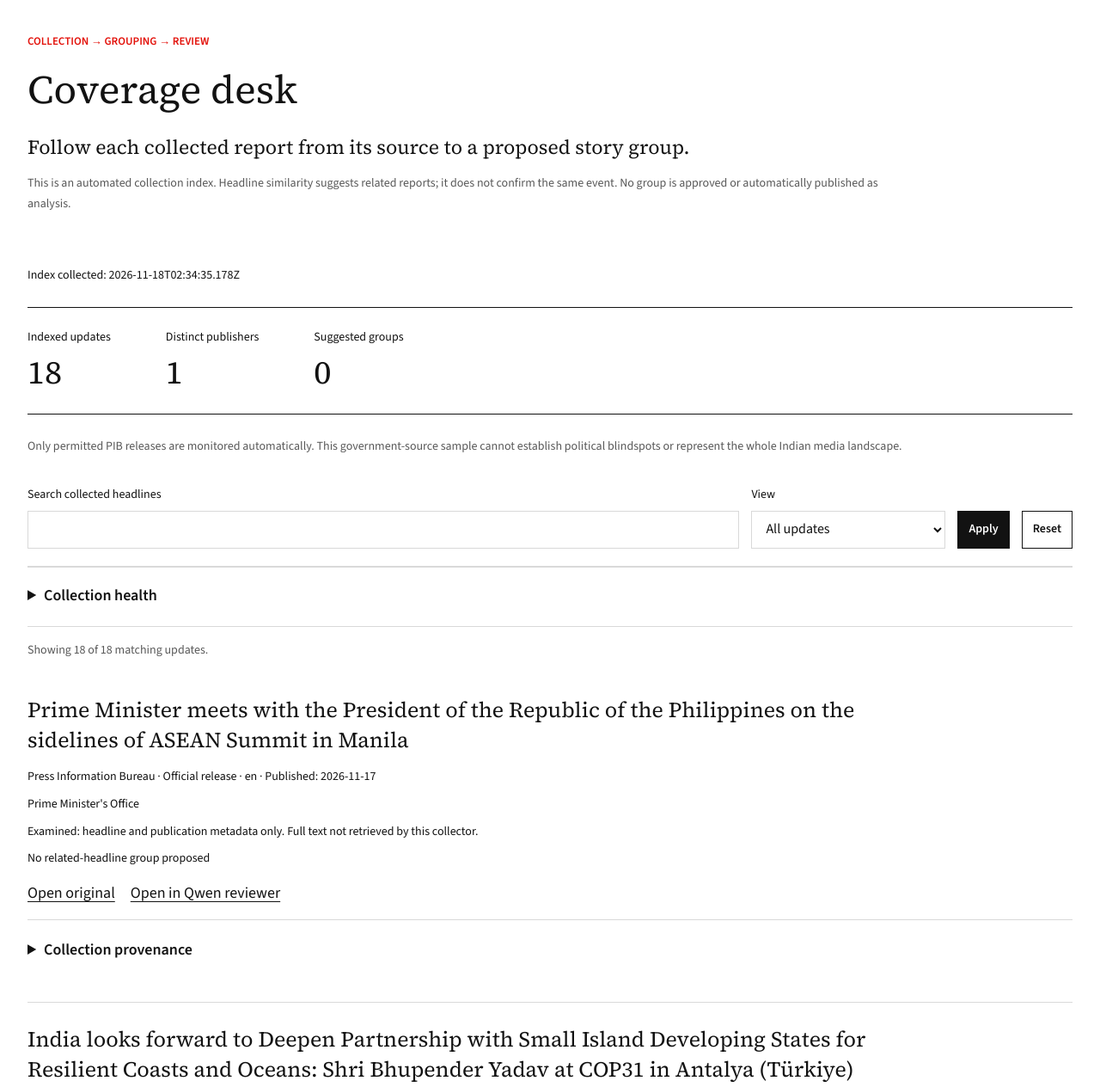
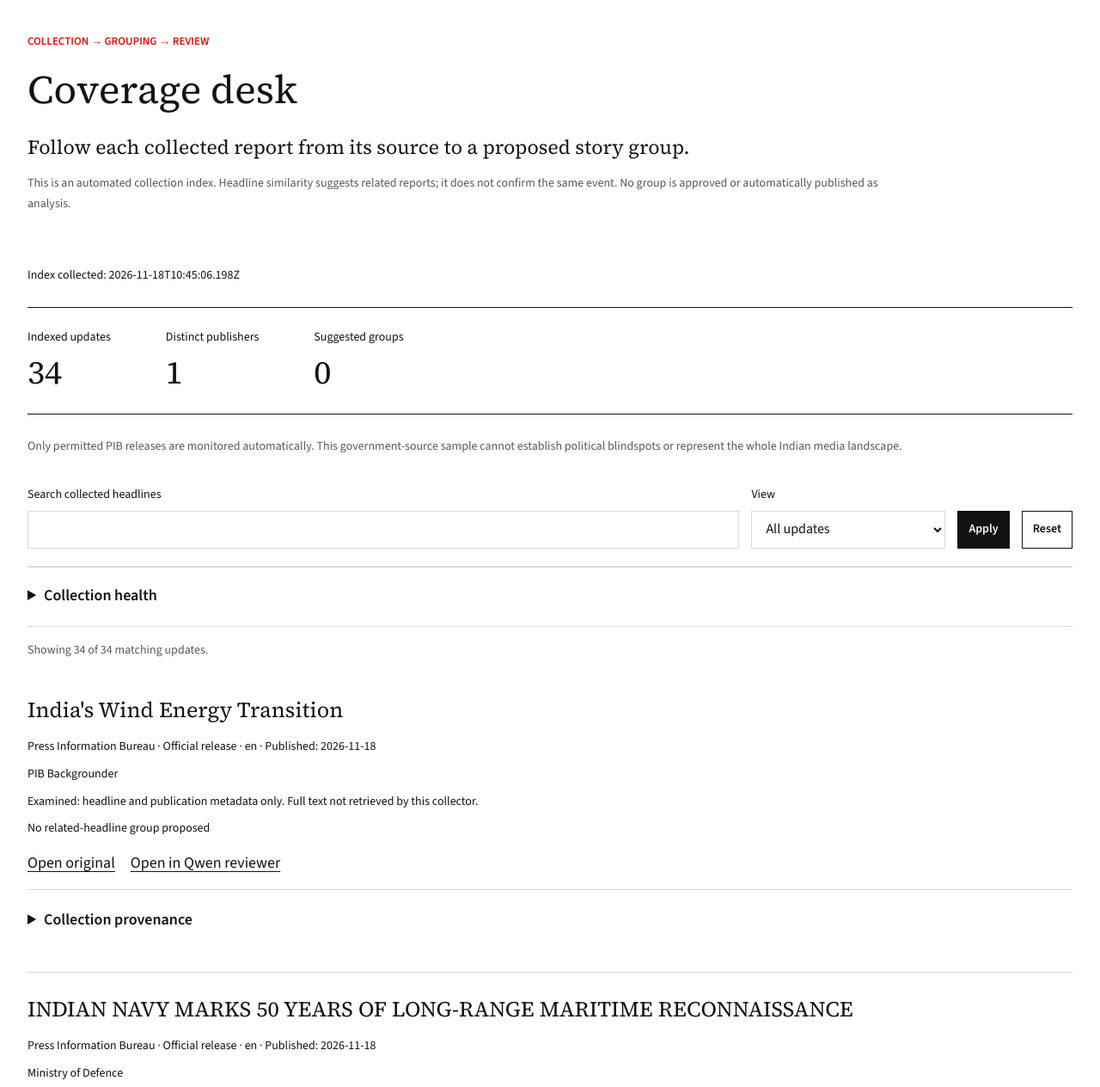
Before and after one commit to Parthawe/india-news-project, a plain HTML site: page en/coverage-desk/index.html in a window 1280 px wide. Shown: the part 185-1449 px from the top of the page at 86% size. Drawn offline with Linux system fonts and the light colour scheme.

Commit message:
Update daily official news links

```diff
--- a/news/coverage-index.json
+++ b/news/coverage-index.json
@@ -1,6 +1,6 @@
 {
   "version": 1,
-  "collectedAt": "2026-11-18T02:34:35.178Z",
+  "collectedAt": "2026-11-18T10:45:06.198Z",
   "scope": {
     "sourceIds": [
       "pib-en"
@@ -14,24 +14,322 @@
     {
       "url": "https://www.pib.gov.in/RssMain.aspx?ModId=6&Lang=1&Regid=3&reg=48",
       "status": "ok",
-      "accepted": 18,
+      "accepted": 16,
       "attempted": 20,
-      "excluded": 2,
+      "excluded": 4,
       "failures": [
         {
-          "id": "pib-2337657",
-          "url": "https://www.pib.gov.in/PressReleasePage.aspx?PRID=2337657",
+          "id": "pib-2337844",
+          "url": "https://www.pib.gov.in/PressReleasePage.aspx?PRID=2337844",
           "status": "publication_date_unavailable"
         },
         {
-          "id": "pib-2337653",
-          "url": "https://www.pib.gov.in/PressReleasePage.aspx?PRID=2337653",
+          "id": "pib-2337836",
+          "url": "https://www.pib.gov.in/PressReleasePage.aspx?PRID=2337836",
+          "status": "publication_date_unavailable"
+        },
+        {
+          "id": "pib-2337830",
+          "url": "https://www.pib.gov.in/PressReleasePage.aspx?PRID=2337830",
+          "status": "publication_date_unavailable"
+        },
+        {
+          "id": "pib-2337808",
+          "url": "https://www.pib.gov.in/PressReleasePage.aspx?PRID=2337808",
           "status": "publication_date_unavailable"
         }
       ]
     }
   ],
   "articles": [
+    {
+      "id": "pib-2337735",
+      "title": "India's Wind Energy Transition",
+      "url": "https://www.pib.gov.in/PressReleasePage.aspx?PRID=2337735",
+      "publisher": "Press Information Bureau",
+      "language": "en",
+      "publishedDate": "2026-11-18",
+      "publishedDateText": "Posted On: 18 NOV 2026 11:00AM by PIB Delhi",
+      "collectedAt": "2026-11-18T10:45:06.198Z",
+      "sourceFeed": "https://www.pib.gov.in/RssMain.aspx?ModId=6&Lang=1&Regid=3&reg=48",
+      "ministry": "PIB Backgrounder",
+      "firstSeenAt": "2026-11-18T10:45:06.198Z",
+      "lastSeenAt": "2026-11-18T10:45:06.198Z",
+      "headlineSha256": "e9704cdafa481a43f72b1f469ad5d2953946df77a2eae3f044ee238a393a88b4",
+      "materialExamined": "headline_and_publication_metadata",
+      "bodyRetrieved": false,
+      "sourceId": "pib-en"
+    },
+    {
+      "id": "pib-2337736",
+      "title": "INDIAN NAVY MARKS 50 YEARS OF LONG-RANGE MARITIME RECONNAISSANCE",
+      "url": "https://www.pib.gov.in/PressReleasePage.aspx?PRID=2337736",
+      "publisher": "Press Information Bureau",
+      "language": "en",
+      "publishedDate": "2026-11-18",
+      "publishedDateText": "Posted On: 18 NOV 2026 11:00AM by PIB Delhi",
+      "collectedAt": "2026-11-18T10:45:06.198Z",
+      "sourceFeed": "https://www.pib.gov.in/RssMain.aspx?ModId=6&Lang=1&Regid=3&reg=48",
+      "ministry": "Ministry of Defence",
+      "firstSeenAt": "2026-11-18T10:45:06.198Z",
+      "lastSeenAt": "2026-11-18T10:45:06.198Z",
+      "headlineSha256": "747f0646fb4cbeb4fd6e13b75edecb91d8edd79f21049750ca410bec8c2e4206",
+      "materialExamined": "headline_and_publication_metadata",
+      "bodyRetrieved": false,
+      "sourceId": "pib-en"
+    },
+    {
+      "id": "pib-2337753",
+      "title": "Prime Minister shares Sanskrit Subhashitam highlighting the importance of balance in maintaining health and happiness",
+      "url": "https://www.pib.gov.in/PressReleasePage.aspx?PRID=2337753",
+      "publisher": "Press Information Bureau",
+      "language": "en",
+      "publishedDate": "2026-11-18",
+      "publishedDateText": "Posted On: 18 NOV 2026 11:45AM by PIB Delhi",
+      "collectedAt": "2026-11-18T10:45:06.198Z",
+      "sourceFeed": "https://www.pib.gov.in/RssMain.aspx?ModId=6&Lang=1&Regid=3&reg=48",
+      "ministry": "Prime Minister's Office",
+      "firstSeenAt": "2026-11-18T10:45:06.198Z",
+      "lastSeenAt": "2026-11-18T10:45:06.198Z",
+      "headlineSha256": "b156b3502bd2819bf22f5a06b085f995ebb21f0d855936ae8943fc6ba28a7b45",
+      "materialExamined": "headline_and_publication_metadata",
+      "bodyRetrieved": false,
+      "sourceId": "pib-en"
+    },
+    {
+      "id": "pib-2337755",
+      "title": "Special Campaign 6: Achievements of Department of Water Resources, River Development & Ganga Rejuvenation",
+      "url": "https://www.pib.gov.in/PressReleasePage.aspx?PRID=2337755",
+      "publisher": "Press Information Bureau",
+      "language": "en",
+      "publishedDate": "2026-11-18",
+      "publishedDateText": "Posted On: 18 NOV 2026 11:49AM by PIB Delhi",
+      "collectedAt": "2026-11-18T10:45:06.198Z",
+      "sourceFeed": "https://www.pib.gov.in/RssMain.aspx?ModId=6&Lang=1&Regid=3&reg=48",
+      "ministry": "Ministry of Jal Shakti",
+      "firstSeenAt": "2026-11-18T10:45:06.198Z",
+      "lastSeenAt": "2026-11-18T10:45:06.198Z",
+      "headlineSha256": "cec194a21d65dff896fbebc4ef53c46de52557d052e2713332992c0f129e5138",
+      "materialExamined": "headline_and_publication_metadata",
+      "bodyRetrieved": false,
+      "sourceId": "pib-en"
+    },
+    {
+      "id": "pib-2337773",
+      "title": "3rd DHR-ICMR Health Research Excellence Summit Brings Together Over 600 Scientists, Researchers and Policymakers in New Delhi",
+      "url": "https://www.pib.gov.in/PressReleasePage.aspx?PRID=2337773",
+      "publisher": "Press Information Bureau",
+      "language": "en",
+      "publishedDate": "2026-11-18",
+      "publishedDateText": "Posted On: 18 NOV 2026 12:30PM by PIB Delhi",
+      "collectedAt": "2026-11-18T10:45:06.198Z",
+      "sourceFeed": "https://www.pib.gov.in/RssMain.aspx?ModId=6&Lang=1&Regid=3&reg=48",
+      "ministry": "Ministry of Health and Family Welfare",
+      "firstSeenAt": "2026-11-18T10:45:06.198Z",
+      "lastSeenAt": "2026-11-18T10:45:06.198Z",
+      "headlineSha256": "72a2fb29bc2b40b1c2baf964f03704bc5aad89a68492dd27106293978ea4b037",
+      "materialExamined": "headline_and_publication_metadata",
+      "bodyRetrieved": false,
+      "sourceId": "pib-en"
+    },
+    {
+      "id": "pib-2337786",
+      "title": "Ministry of Youth Affairs & Sports Constitutes High-Level Committee to Build a Sustainable Sports League Ecosystem in India",
+      "url": "https://www.pib.gov.in/PressReleasePage.aspx?PRID=2337786",
+      "publisher": "Press Information Bureau",
+      "language": "en",
+      "publishedDate": "2026-11-18",
+      "publishedDateText": "Posted On: 18 NOV 2026 12:48PM by PIB Delhi",
+      "collectedAt": "2026-11-18T10:45:06.198Z",
+      "sourceFeed": "https://www.pib.gov.in/RssMain.aspx?ModId=6&Lang=1&Regid=3&reg=48",
+      "ministry": "Ministry of Youth Affairs and Sports",
+      "firstSeenAt": "2026-11-18T10:45:06.198Z",
+      "lastSeenAt": "2026-11-18T10:45:06.198Z",
+      "headlineSha256": "2562f4969c275df4d93e66da50432e0e80fd019455d8db0386d5ca54cc82b3c4",
+      "materialExamined": "headline_and_publication_metadata",
+      "bodyRetrieved": false,
+      "sourceId": "pib-en"
+    },
+    {
+      "id": "pib-2337813",
+      "title": "India calls for Equity, Climate Justice and Fulfilment of Climate Finance Obligations at UNFCCC COP31, at Antalya (Türkiye)",
+      "url": "https://www.pib.gov.in/PressReleasePage.aspx?PRID=2337813",
+      "publisher": "Press Information Bureau",
+      "language": "en",
+      "publishedDate": "2026-11-18",
+      "publishedDateText": "Posted On: 18 NOV 2026 1:22PM by PIB Delhi",
+      "collectedAt": "2026-11-18T10:45:06.198Z",
+      "sourceFeed": "https://www.pib.gov.in/RssMain.aspx?ModId=6&Lang=1&Regid=3&reg=48",
+      "ministry": "Ministry of Environment, Forest and Climate Change",
+      "firstSeenAt": "2026-11-18T10:45:06.198Z",
+      "lastSeenAt": "2026-11-18T10:45:06.198Z",
+      "headlineSha256": "b71fe2a22173a396ef73e7eab75f09e1e3417002a45c9434ef2fa3a82acbf5d5",
+      "materialExamined": "headline_and_publication_metadata",
+      "bodyRetrieved": false,
+      "sourceId": "pib-en"
+    },
+    {
+      "id": "pib-2337815",
+      "title": "Department of Commerce Amends Guidelines of Four Interventions under Export Promotion Mission to Enhance Support for Exporters",
+      "url": "https://www.pib.gov.in/PressReleasePage.aspx?PRID=2337815",
+      "publisher": "Press Information Bureau",
+      "language": "en",
+      "publishedDate": "2026-11-18",
+      "publishedDateText": "Posted On: 18 NOV 2026 1:27PM by PIB Delhi",
+      "collectedAt": "2026-11-18T10:45:06.198Z",
+      "sourceFeed": "https://www.pib.gov.in/RssMain.aspx?ModId=6&Lang=1&Regid=3&reg=48",
+      "ministry": "Ministry of Commerce & Industry",
+      "firstSeenAt": "2026-11-18T10:45:06.198Z",
+      "lastSeenAt": "2026-11-18T10:45:06.198Z",
+      "headlineSha256": "2b2eee797fbd7d7da81366ac8d3a20708c302209f052c1aa989695e1f1872122",
+      "materialExamined": "headline_and_publication_metadata",
+      "bodyRetrieved": false,
+      "sourceId": "pib-en"
+    },
+    {
+      "id": "pib-2337816",
+      "title": "Dr. Mansukh Mandaviya Calls for Integrated National Sports Ecosystem built Around Universities",
+      "url": "https://www.pib.gov.in/PressReleasePage.aspx?PRID=2337816",
+      "publisher": "Press Information Bureau",
+      "language": "en",
+      "publishedDate": "2026-11-18",
+      "publishedDateText": "Posted On: 18 NOV 2026 1:26PM by PIB Delhi",
+      "collectedAt": "2026-11-18T10:45:06.198Z",
+      "sourceFeed": "https://www.pib.gov.in/RssMain.aspx?ModId=6&Lang=1&Regid=3&reg=48",
+      "ministry": "Ministry of Youth Affairs and Sports",
+      "firstSeenAt": "2026-11-18T10:45:06.198Z",
+      "lastSeenAt": "2026-11-18T10:45:06.198Z",
+      "headlineSha256": "3cc422b3c8d57285ef5552905f12a2b49f993deb70e425ac2f171aa5d579f4f8",
+      "materialExamined": "headline_and_publication_metadata",
+      "bodyRetrieved": false,
+      "sourceId": "pib-en"
+    },
+    {
+      "id": "pib-2337817",
+      "title": "IEPFA and SEBI Organise \"Niveshak Shivir\" in New Delhi to Resolve Investor Grievances and Unclaimed Dividend Claims",
+      "url": "https://www.pib.gov.in/PressReleasePage.aspx?PRID=2337817",
+      "publisher": "Press Information Bureau",
+      "language": "en",
+      "publishedDate": "2026-11-18",
+      "publishedDateText": "Posted On: 18 NOV 2026 1:29PM by PIB Delhi",
+      "collectedAt": "2026-11-18T10:45:06.198Z",
+      "sourceFeed": "https://www.pib.gov.in/RssMain.aspx?ModId=6&Lang=1&Regid=3&reg=48",
+      "ministry": "Ministry of Corporate Affairs",
+      "firstSeenAt": "2026-11-18T10:45:06.198Z",
+      "lastSeenAt": "2026-11-18T10:45:06.198Z",
+      "headlineSha256": "1a721a0cabd30d1eb20c992a9cf705f92cdb4cef43293da749fa5684f33083c3",
+      "materialExamined": "headline_and_publication_metadata",
+      "bodyRetrieved": false,
+      "sourceId": "pib-en"
+    },
+    {
+      "id": "pib-2337828",
+      "title": "DRI seizes 148 kg alprazolam intermediate and over 1,046 kg raw materials and chemicals in clandestine drug manufacturing laboratory bust in Delhi; one arrested",
+      "url": "https://www.pib.gov.in/PressReleasePage.aspx?PRID=2337828",
+      "publisher": "Press Information Bureau",
+      "language": "en",
+      "publishedDate": "2026-11-18",
+      "publishedDateText": "Posted On: 18 NOV 2026 2:27PM by PIB Delhi",
+      "collectedAt": "2026-11-18T10:45:06.198Z",
+      "sourceFeed": "https://www.pib.gov.in/RssMain.aspx?ModId=6&Lang=1&Regid=3&reg=48",
+      "ministry": "Ministry of Finance",
+      "firstSeenAt": "2026-11-18T10:45:06.198Z",
+      "lastSeenAt": "2026-11-18T10:45:06.198Z",
+      "headlineSha256": "3098e0aa7b545f1d1169e152225e9065f36d7df9d7515666d6cf71f7306be309",
+      "materialExamined": "headline_and_publication_metadata",
+      "bodyRetrieved": false,
+      "sourceId": "pib-en"
+    },
+    {
+      "id": "pib-2337852",
+      "title": "Union Minister of Commerce and Industry Shri Piyush Goyal Holds Meetings with CEOs of Leading Italian Companies in Rome",
+      "url": "https://www.pib.gov.in/PressReleasePage.aspx?PRID=2337852",
+      "publisher": "Press Information Bureau",
+      "language": "en",
+      "publishedDate": "2026-11-18",
+      "publishedDateText": "Posted On: 18 NOV 2026 2:52PM by PIB Delhi",
+      "collectedAt": "2026-11-18T10:45:06.198Z",
+      "sourceFeed": "https://www.pib.gov.in/RssMain.aspx?ModId=6&Lang=1&Regid=3&reg=48",
+      "ministry": "Ministry of Commerce & Industry",
+      "firstSeenAt": "2026-11-18T10:45:06.198Z",
+      "lastSeenAt": "2026-11-18T10:45:06.198Z",
+      "headlineSha256": "117ef12b637408f8ca5c7a5ec0f92c67b328e4c4e7f8fc2c915aa48b82f17c82",
+      "materialExamined": "headline_and_publication_metadata",
+      "bodyRetrieved": false,
+      "sourceId": "pib-en"
+    },
+    {
+      "id": "pib-2337874",
+      "title": "9th Naturopathy Day Celebrated Across the Country under the Theme ‘Prakritik Chikitsa, Swasth Bharat’",
+      "url": "https://www.pib.gov.in/PressReleasePage.aspx?PRID=2337874",
+      "publisher": "Press Information Bureau",
+      "language": "en",
+      "publishedDate": "2026-11-18",
+      "publishedDateText": "Posted On: 18 NOV 2026 3:37PM by PIB Delhi",
+      "collectedAt": "2026-11-18T10:45:06.198Z",
+      "sourceFeed": "https://www.pib.gov.in/RssMain.aspx?ModId=6&Lang=1&Regid=3&reg=48",
+      "ministry": "AYUSH",
+      "firstSeenAt": "2026-11-18T10:45:06.198Z",
+      "lastSeenAt": "2026-11-18T10:45:06.198Z",
+      "headlineSha256": "6306a7409b4189290454e33f3f08ddbf26de24d6043484503693a7e54c45e281",
+      "materialExamined": "headline_and_publication_metadata",
+      "bodyRetrieved": false,
+      "sourceId": "pib-en"
+    },
+    {
+      "id": "pib-2337897",
+      "title": "From ASEAN to Europe: India's Exports Gain Momentum Across FTA Partners and Beyond",
+      "url": "https://www.pib.gov.in/PressReleasePage.aspx?PRID=2337897",
+      "publisher": "Press Information Bureau",
+      "language": "en",
+      "publishedDate": "2026-11-18",
+      "publishedDateText": "Posted On: 18 NOV 2026 3:54PM by PIB Delhi",
+      "collectedAt": "2026-11-18T10:45:06.198Z",
+      "sourceFeed": "https://www.pib.gov.in/RssMain.aspx?ModId=6&Lang=1&Regid=3&reg=48",
+      "ministry": "PIB Backgrounder",
+      "firstSeenAt": "2026-11-18T10:45:06.198Z",
+      "lastSeenAt": "2026-11-18T10:45:06.198Z",
+      "headlineSha256": "66f397438efd123db74368aa7d0510ba398109de70b31bad29ed3537062fb85b",
+      "materialExamined": "headline_and_publication_metadata",
+      "bodyRetrieved": false,
+      "sourceId": "pib-en"
+    },
+    {
+      "id": "pib-2337901",
+      "title": "PM to inaugurate FICCI Annual General Meeting and Annual Convention on 19 November",
+      "url": "https://www.pib.gov.in/PressReleasePage.aspx?PRID=2337901",
+      "publisher": "Press Information Bureau",
+      "language": "en",
+      "publishedDate": "2026-11-18",
+      "publishedDateText": "Posted On: 18 NOV 2026 4:01PM by PIB Delhi",
+      "collectedAt": "2026-11-18T10:45:06.198Z",
+      "sourceFeed": "https://www.pib.gov.in/RssMain.aspx?ModId=6&Lang=1&Regid=3&reg=48",
+      "ministry": "Prime Minister's Office",
+      "firstSeenAt": "2026-11-18T10:45:06.198Z",
+      "lastSeenAt": "2026-11-18T10:45:06.198Z",
+      "headlineSha256": "dd455ab715f70905eff20719e662a44e265dc7eeb9554311fcb7da0ebbba0a48",
+      "materialExamined": "headline_and_publication_metadata",
+      "bodyRetrieved": false,
+      "sourceId": "pib-en"
+    },
+    {
+      "id": "pib-2337904",
+      "title": "From Financial Challenges to Academic Aspirations",
+      "url": "https://www.pib.gov.in/PressReleasePage.aspx?PRID=2337904",
+      "publisher": "Press Information Bureau",
+      "language": "en",
+      "publishedDate": "2026-11-18",
+      "publishedDateText": "Posted On: 18 NOV 2026 4:04PM by PIB Delhi",
+      "collectedAt": "2026-11-18T10:45:06.198Z",
+      "sourceFeed": "https://www.pib.gov.in/RssMain.aspx?ModId=6&Lang=1&Regid=3&reg=48",
+      "ministry": "Ministry of Social Justice & Empowerment",
+      "firstSeenAt": "2026-11-18T10:45:06.198Z",
+      "lastSeenAt": "2026-11-18T10:45:06.198Z",
+      "headlineSha256": "f404b182ee410a60157ea04b259ad8a2a1c9873e1a210f3a6b70901f2e7b9f80",
+      "materialExamined": "headline_and_publication_metadata",
+      "bodyRetrieved": false,
+      "sourceId": "pib-en"
+    },
     {
       "id": "pib-2337453",
       "title": "Prime Minister meets with the President of the Republic of the Philippines on the sidelines of ASEAN Summit in Manila",
@@ -359,6 +657,22 @@
   ],
   "candidates": [],
   "unmatchedArticleIds": [
+    "pib-2337735",
+    "pib-2337736",
+    "pib-2337753",
+    "pib-2337755",
+    "pib-2337773",
+    "pib-2337786",
+    "pib-2337813",
+    "pib-2337815",
+    "pib-2337816",
+    "pib-2337817",
+    "pib-2337828",
+    "pib-2337852",
+    "pib-2337874",
+    "pib-2337897",
+    "pib-2337901",
+    "pib-2337904",
     "pib-2337453",
     "pib-2337456",
     "pib-2337491",
@@ -379,10 +693,10 @@
     "pib-2337667"
   ],
   "counts": {
-    "articles": 18,
-    "matchingArticles": 18,
+    "articles": 34,
+    "matchingArticles": 34,
     "suggestedGroups": 0,
-    "unmatchedArticles": 18,
+    "unmatchedArticles": 34,
     "publishers": 1
   },
   "review": {
```
Also changed, not shown: en/index.html (+1 -1 lines), hi/index.html (+1 -1 lines), news/2026-11-18.json (+17 -7 lines), news/fragment-en.html (+1 -1 lines), news/fragment-hi.html (+1 -1 lines), news/health.json (+17 -7 lines), news/latest.json (+17 -7 lines).
